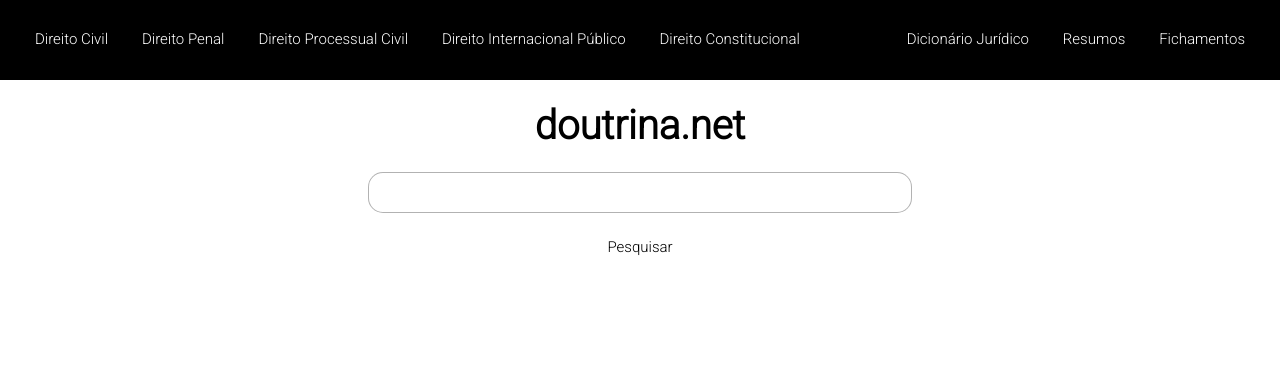
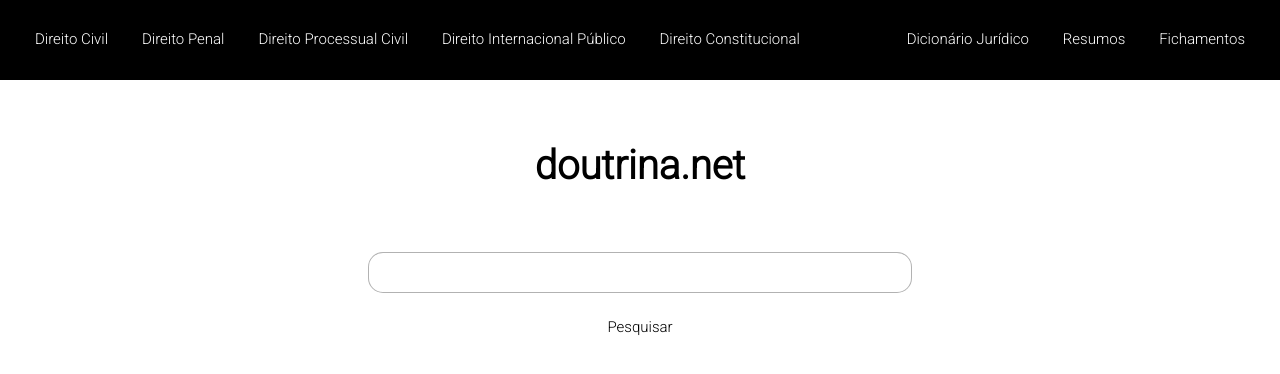
Before and after one commit to draxter077/doutrinaFront, a plain HTML site: page index.html in a window 1280 px wide. Drawn offline with nearby package versions, Linux system fonts and the light colour scheme.

Commit message:
ending kk

```diff
--- a/pages/init/comps/body/main.css
+++ b/pages/init/comps/body/main.css
@@ -8,7 +8,7 @@
     color: rgb(0, 0, 0);
     font-size: 40px;
     font-weight: 700;
-    margin: 20px 0px;
+    margin: 60px 0px;
 }
 .initBodySearch{
     display: flex;
```
